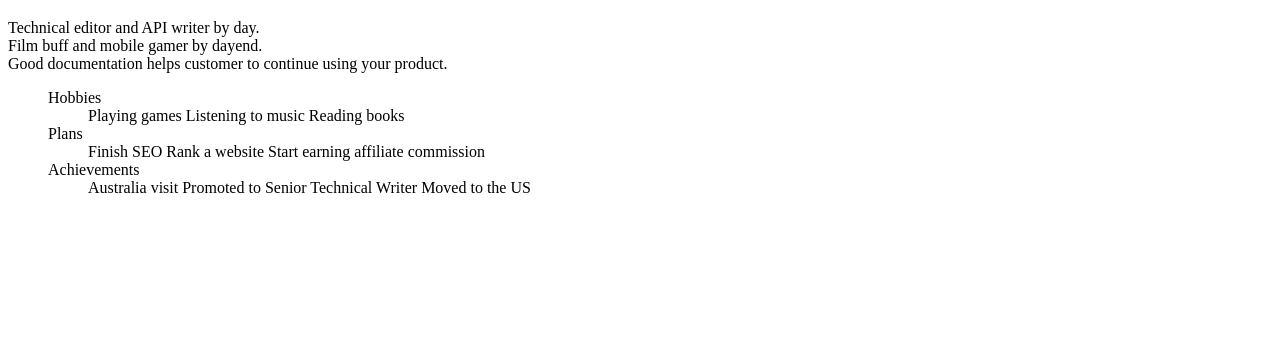
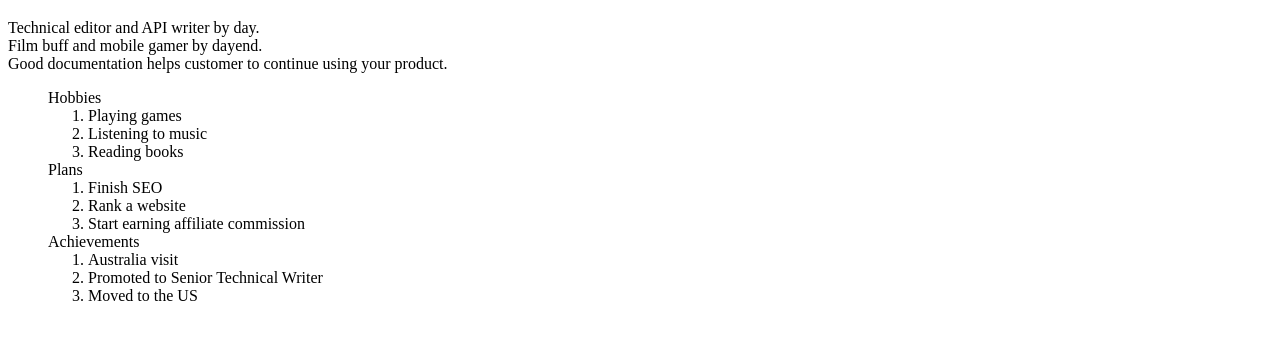
Before and after one commit to ua2yoda/ua2yoda.github.io, a plain HTML site: page index.html in a window 1280 px wide. Shown: the part 61-400 px from the top of the page. Drawn offline with Linux system fonts and the light colour scheme.

Commit message:
Rectified formatting

```diff
--- a/index.html
+++ b/index.html
@@ -14,15 +14,21 @@
   <ul>
     Hobbies
     <ol>
-      Playing games Listening to music Reading books
+      <li>Playing games</li>
+      <li>Listening to music</li>
+      <li>Reading books</li>
     </ol>
     Plans
     <ol>
-      Finish SEO Rank a website Start earning affiliate commission
+      <li>Finish SEO</li>
+      <li>Rank a website</li>
+      <li>Start earning affiliate commission</li>
     </ol>
     Achievements
     <ol>
-      Australia visit Promoted to Senior Technical Writer Moved to the US
+      <li>Australia visit</li>
+      <li>Promoted to Senior Technical Writer</li>
+      <li>Moved to the US</li>
     </ol>
   </ul>
 </html>
```
